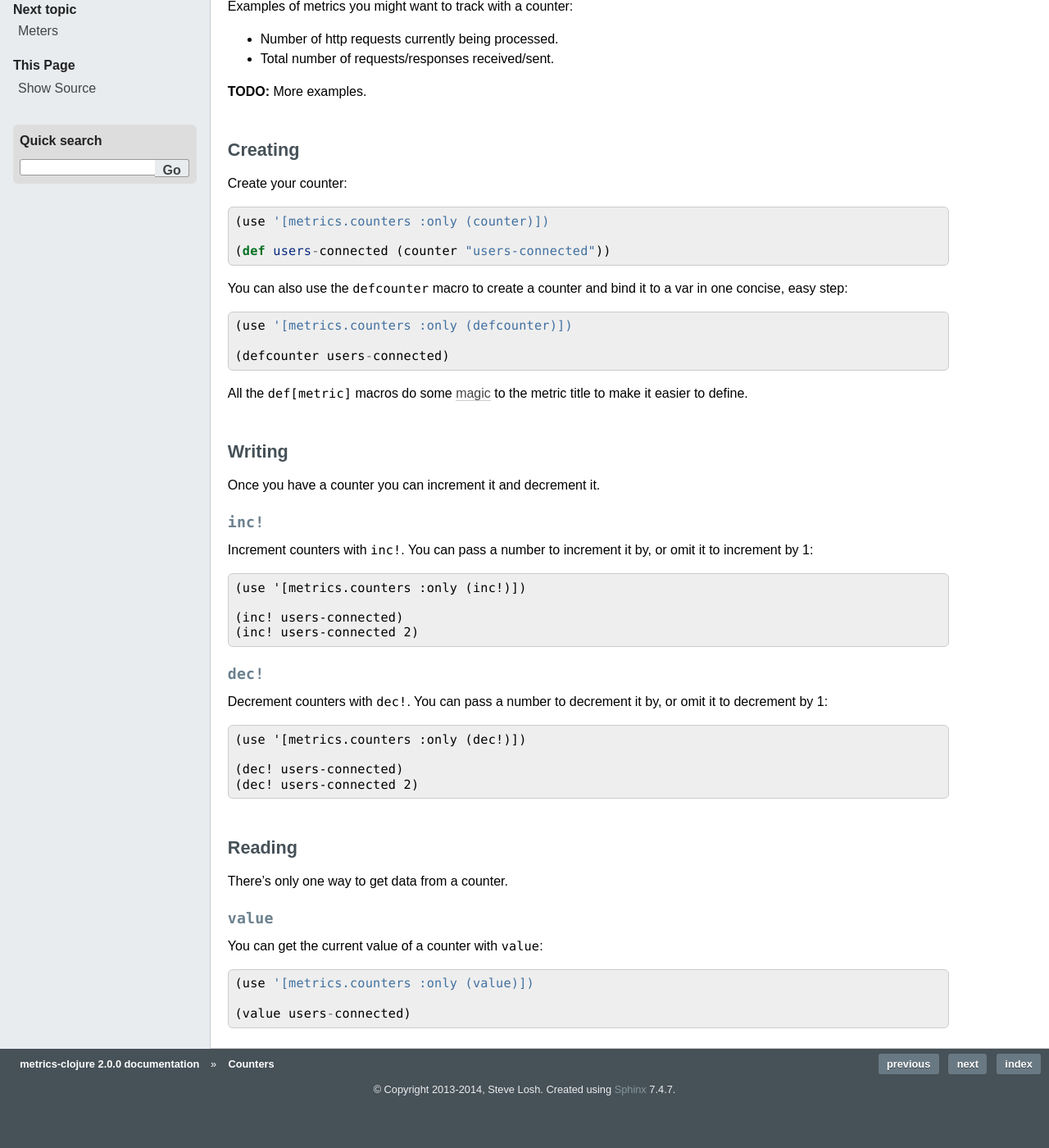
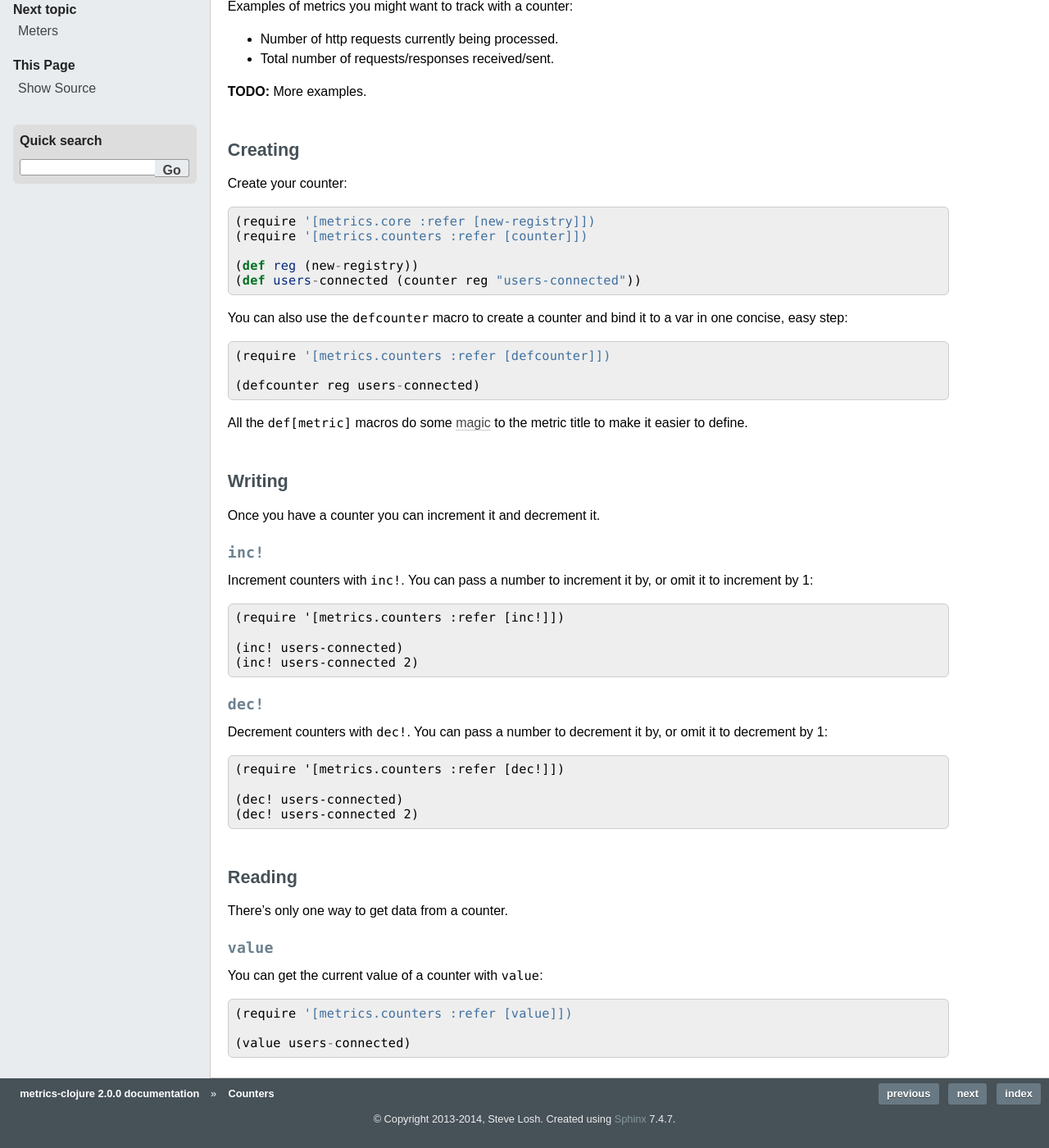
Before and after one commit to clj-commons/metrics-clojure, a Sphinx documentation site: the page built from docs/source/metrics/counters.rst, in a window 1280 px wide and 1400 px high, scrolled down 336 px. Shown: the whole window at 82% size. Built offline with Sphinx 7.4.7, drawn with Linux system fonts in a browser that asks for light colours; before the commit the page ends 1699 px from its top, so only the background shows below that.

Commit message:
Update counters docs

```diff
--- a/docs/source/metrics/counters.rst
+++ b/docs/source/metrics/counters.rst
@@ -26,18 +26,20 @@ Creating
 
 Create your counter::
 
-    (use '[metrics.counters :only (counter)])
+    (require '[metrics.core :refer [new-registry]])
+    (require '[metrics.counters :refer [counter]])
 
-    (def users-connected (counter "users-connected"))
+    (def reg (new-registry))
+    (def users-connected (counter reg "users-connected"))
 
 .. _counters/defcounter:
 
 You can also use the ``defcounter`` macro to create a counter and bind it to a var
 in one concise, easy step::
 
-    (use '[metrics.counters :only (defcounter)])
+    (require '[metrics.counters :refer [defcounter]])
 
-    (defcounter users-connected)
+    (defcounter reg users-connected)
 
 All the ``def[metric]`` macros do some :ref:`magic <desugaring>` to the metric
 title to make it easier to define.
@@ -55,7 +57,7 @@ Once you have a counter you can increment it and decrement it.
 Increment counters with ``inc!``.  You can pass a number to increment it by, or
 omit it to increment by 1::
 
-    (use '[metrics.counters :only (inc!)])
+    (require '[metrics.counters :refer [inc!]])
 
     (inc! users-connected)
     (inc! users-connected 2)
@@ -68,7 +70,7 @@ omit it to increment by 1::
 Decrement counters with ``dec!``.  You can pass a number to decrement it by, or
 omit it to decrement by 1::
 
-    (use '[metrics.counters :only (dec!)])
+    (require '[metrics.counters :refer [dec!]])
 
     (dec! users-connected)
     (dec! users-connected 2)
@@ -85,6 +87,6 @@ There's only one way to get data from a counter.
 
 You can get the current value of a counter with ``value``::
 
-    (use '[metrics.counters :only (value)])
+    (require '[metrics.counters :refer [value]])
 
     (value users-connected)
```
